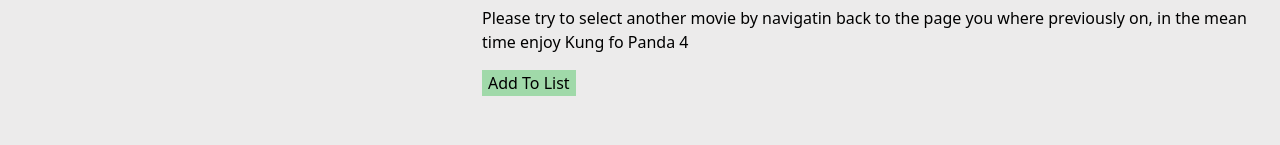
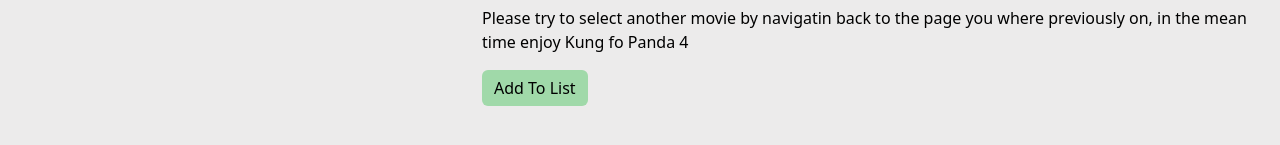
Before and after one commit to BrayanE02/MML, a React (Vite) app: page /OneMovie in a window 1280 px wide. Shown: the part 461-606 px from the top of the page. Built offline with nearby package versions, Linux system fonts and the light colour scheme; no server answers.

Commit message:
fixed add btn

```diff
--- a/src/pages/AddToList.jsx
+++ b/src/pages/AddToList.jsx
@@ -91,7 +91,13 @@
               </select>
             </div>
             <br/>
-            <button className="addbtn" type="submit">
+            <button className="btn addbtn" type="submit" style={{
+              backgroundColor: "#A0D9A9",
+              color: "black",
+              position:"relative",
+              margin:"0",
+              border: "none"
+            }}>
               Add To List
             </button>
           </div>
--- a/src/pages/OneMovie.jsx
+++ b/src/pages/OneMovie.jsx
@@ -37,7 +37,13 @@
           <p>{movie.vote_average}</p>
           <h2>Overview</h2>
           <p>{movie.overview}</p>
-          <button onClick={handleClick} className="addbtn">Add To List</button>
+          <button onClick={handleClick} className="btn addbtn" style={{
+              backgroundColor: "#A0D9A9",
+              color: "black",
+              position:"relative",
+              margin:"0",
+              border: "none"
+            }}>Add To List</button>
         </div>
       </div>
     </>
```
